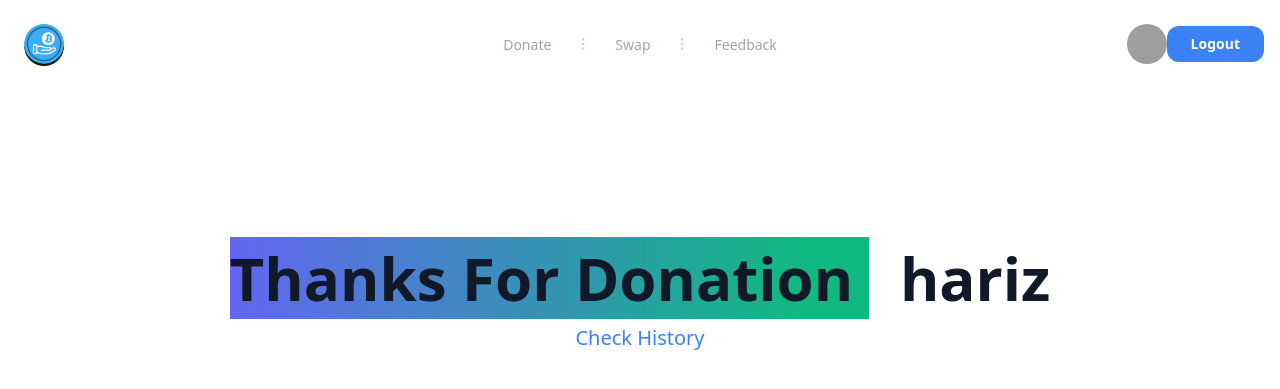
After one commit to nekowawolf/P1, a PHP site: page /payment_waiting.php in a window 1280 px wide. The commit adds this page. Shown: the top 389 px of the page. Run offline with PHP 8.4, Linux system fonts and the light colour scheme; a user stored in the database is signed in; data comes from the database, SQL or seed files in the repository; some libraries are stand-ins or nearby versions; grey boxes are pictures that could not be loaded.

Commit message:
add : payment waiting

```diff
--- a/public/css/style.css
+++ b/public/css/style.css
@@ -1078,6 +1078,37 @@ video {
   background-color: rgb(255 255 255 / var(--tw-bg-opacity));
 }
 
+.bg-gradient-to-r {
+  background-image: linear-gradient(to right, var(--tw-gradient-stops));
+}
+
+.from-indigo-500 {
+  --tw-gradient-from: #6366f1 var(--tw-gradient-from-position);
+  --tw-gradient-to: rgb(99 102 241 / 0) var(--tw-gradient-to-position);
+  --tw-gradient-stops: var(--tw-gradient-from), var(--tw-gradient-to);
+}
+
+.from-10\% {
+  --tw-gradient-from-position: 10%;
+}
+
+.via-sky-500 {
+  --tw-gradient-to: rgb(14 165 233 / 0)  var(--tw-gradient-to-position);
+  --tw-gradient-stops: var(--tw-gradient-from), #0ea5e9 var(--tw-gradient-via-position), var(--tw-gradient-to);
+}
+
+.via-30\% {
+  --tw-gradient-via-position: 30%;
+}
+
+.to-emerald-500 {
+  --tw-gradient-to: #10b981 var(--tw-gradient-to-position);
+}
+
+.to-90\% {
+  --tw-gradient-to-position: 90%;
+}
+
 .bg-cover {
   background-size: cover;
 }
@@ -1207,6 +1238,10 @@ video {
   padding-bottom: 2rem;
 }
 
+.pt-40 {
+  padding-top: 10rem;
+}
+
 .pt-6 {
   padding-top: 1.5rem;
 }
@@ -1305,6 +1340,11 @@ video {
 
 .tracking-tight {
   letter-spacing: -0.025em;
+}
+
+.text-blue-500 {
+  --tw-text-opacity: 1;
+  color: rgb(59 130 246 / var(--tw-text-opacity));
 }
 
 .text-blue-600 {
--- /dev/null
+++ b/public/payment_waiting.php
@@ -0,0 +1,198 @@
+<!DOCTYPE html>
+<html lang="en">
+
+<head>
+  <meta charset="UTF-8" />
+  <meta name="viewport" content="width=device-width, initial-scale=1.0" />
+  <title>Web3donate</title>
+  <link rel="shortcut icon" href="img/logo.png" />
+  <link rel="stylesheet" href="css/style.css" />
+  <link href="https://cdn.jsdelivr.net/npm/tailwindcss@2.2.19/dist/tailwind.min.css" rel="stylesheet">
+  <script src="https://unpkg.com/flowbite@1.4.7/dist/flowbite.js"></script>
+</head>
+
+<body>
+
+  <body class="">
+    <nav class="relative px-4 py-4 flex justify-between items-center bg-white">
+      <a class="text-3xl font-bold leading-none" href="#">
+        <a class="mr-auto text-3xl font-bold leading-none" href="index.php">
+          <img src="img/logo.png" alt="" class="w-14 h-14" />
+        </a>
+      </a>
+      <div class="lg:hidden">
+        <button class="navbar-burger flex items-center text-blue-600 p-3">
+          <svg class="block h-4 w-4 fill-current" viewBox="0 0 20 20" xmlns="http://www.w3.org/2000/svg">
+            <title>Mobile menu</title>
+            <path d="M0 3h20v2H0V3zm0 6h20v2H0V9zm0 6h20v2H0v-2z"></path>
+          </svg>
+        </button>
+      </div>
+      <ul
+        class="hidden absolute top-1/2 left-1/2 transform -translate-y-1/2 -translate-x-1/2 lg:flex lg:mx-auto lg:flex lg:items-center lg:w-auto lg:space-x-6">
+        <li>
+          <a class="text-sm text-gray-400 hover:text-gray-500" href="index.php">Donate</a>
+        </li>
+        <li class="text-gray-300">
+          <svg xmlns="http://www.w3.org/2000/svg" fill="none" stroke="currentColor" class="w-4 h-4 current-fill"
+            viewBox="0 0 24 24">
+            <path stroke-linecap="round" stroke-linejoin="round" stroke-width="2"
+              d="M12 5v0m0 7v0m0 7v0m0-13a1 1 0 110-2 1 1 0 010 2zm0 7a1 1 0 110-2 1 1 0 010 2zm0 7a1 1 0 110-2 1 1 0 010 2z" />
+          </svg>
+        </li>
+        <li>
+          <a class="text-sm text-gray-400 hover:text-gray-500" href="https://app.uniswap.org/swap"
+            target="_blank">Swap</a>
+        </li>
+        <li class="text-gray-300">
+          <svg xmlns="http://www.w3.org/2000/svg" fill="none" stroke="currentColor" class="w-4 h-4 current-fill"
+            viewBox="0 0 24 24">
+            <path stroke-linecap="round" stroke-linejoin="round" stroke-width="2"
+              d="M12 5v0m0 7v0m0 7v0m0-13a1 1 0 110-2 1 1 0 010 2zm0 7a1 1 0 110-2 1 1 0 010 2zm0 7a1 1 0 110-2 1 1 0 010 2z" />
+          </svg>
+        </li>
+
+        <li>
+          <a class="text-sm text-gray-400 hover:text-gray-500" href="feedback.html">Feedback</a>
+        </li>
+      </ul>
+      <div>
+
+        <?php
+        // Menghubungkan ke database dan mengambil data user
+        require 'fetch_user.php';
+
+        // Jika tidak ada data user, redirect ke login
+        if (empty($user_data)) {
+          header("Location: signin.html");
+          exit();
+        }
+        ?>
+
+        <img id="avatarButton" type="button" data-dropdown-toggle="userDropdown" data-dropdown-placement="bottom-start"
+          class="w-10 h-10 rounded-full cursor-pointer" src="https://images.gameinfo.io/pokemon/256/p94f466.webp"
+          alt="User dropdown">
+
+        <!-- Dropdown menu -->
+        <div id="userDropdown" class="z-10 hidden bg-white divide-y divide-gray-100 rounded-lg shadow w-44">
+          <div class="px-4 py-3 text-sm text-gray-900">
+            <div><?php echo htmlspecialchars($user_data['username']); ?></div>
+            <div class="font-medium truncate"><?php echo htmlspecialchars($user_data['email']); ?></div>
+          </div>
+          <ul class="py-2 text-sm text-black-700 dark:text-black-200" aria-labelledby="avatarButton">
+            <li>
+              <a href="h_donate.php" class="block px-4 py-2  hover:bg-blue-500 ">Donation
+                History</a>
+            </li>
+            <li>
+              <a href="h_feedback.php" class="block px-4 py-2  hover:bg-blue-500 ">Feedback
+                History</a>
+            </li>
+          </ul>
+        </div>
+      </div>
+
+
+
+
+      </div>
+      <a class="hidden lg:inline-block py-2 px-6 bg-blue-500 hover:bg-blue-600 text-sm text-white font-bold rounded-xl transition duration-200"
+        href="home.html">Logout</a>
+    </nav>
+    <div class="navbar-menu relative z-50 hidden">
+      <div class="navbar-backdrop fixed inset-0 bg-gray-800 opacity-25"></div>
+      <nav class="fixed top-0 left-0 bottom-0 flex flex-col w-5/6 max-w-sm py-6 px-6 bg-white border-r overflow-y-auto">
+        <div class="flex items-center mb-8">
+          <a class="mr-auto text-3xl font-bold leading-none" href="#">
+            <img src="img/logo.png" alt="" class="w-80 h-80" />
+          </a>
+          <button class="navbar-close">
+            <svg class="h-6 w-6 text-gray-400 cursor-pointer hover:text-gray-500" xmlns="http://www.w3.org/2000/svg"
+              fill="none" viewBox="0 0 24 24" stroke="currentColor">
+              <path stroke-linecap="round" stroke-linejoin="round" stroke-width="2" d="M6 18L18 6M6 6l12 12"></path>
+            </svg>
+          </button>
+        </div>
+        <div>
+          <ul>
+            <li class="mb-1">
+              <a class="block p-4 text-sm font-semibold text-gray-400 hover:bg-blue-50 hover:text-blue-600 rounded"
+                href="index.php">Donate</a>
+            </li>
+            <li class="mb-1">
+              <a class="block p-4 text-sm font-semibold text-gray-400 hover:bg-blue-50 hover:text-blue-600 rounded"
+                href="https://app.uniswap.org/swap" target="_blank">Swap</a>
+            </li>
+            <li class="mb-1">
+              <a class="block p-4 text-sm font-semibold text-gray-400 hover:bg-blue-50 hover:text-blue-600 rounded"
+                href="feedback.html">Feedback</a>
+            </li>
+          </ul>
+        </div>
+        <div class="mt-auto">
+          <div class="pt-6">
+            <a class="block px-4 py-3 mb-2 leading-loose text-xs text-center text-white font-semibold bg-blue-600 hover:bg-blue-700 rounded-xl"
+              href="home.html">Logout</a>
+          </div>
+        </div>
+      </nav>
+    </div>
+  </body>
+
+  <script>
+    // Burger menus
+    document.addEventListener("DOMContentLoaded", function () {
+      // open
+      const burger = document.querySelectorAll(".navbar-burger");
+      const menu = document.querySelectorAll(".navbar-menu");
+
+      if (burger.length && menu.length) {
+        for (var i = 0; i < burger.length; i++) {
+          burger[i].addEventListener("click", function () {
+            for (var j = 0; j < menu.length; j++) {
+              menu[j].classList.toggle("hidden");
+            }
+          });
+        }
+      }
+
+      // close
+      const close = document.querySelectorAll(".navbar-close");
+      const backdrop = document.querySelectorAll(".navbar-backdrop");
+
+      if (close.length) {
+        for (var i = 0; i < close.length; i++) {
+          close[i].addEventListener("click", function () {
+            for (var j = 0; j < menu.length; j++) {
+              menu[j].classList.toggle("hidden");
+            }
+          });
+        }
+      }
+
+      if (backdrop.length) {
+        for (var i = 0; i < backdrop.length; i++) {
+          backdrop[i].addEventListener("click", function () {
+            for (var j = 0; j < menu.length; j++) {
+              menu[j].classList.toggle("hidden");
+            }
+          });
+        }
+      }
+    });
+  </script>
+
+  <div class="text-center">
+    <h1 class="pt-40 mb-4 text-3xl font-extrabold text-gray-900 md:text-5xl lg:text-6xl">
+      <span class="bg-gradient-to-r from-indigo-500 from-10% via-sky-500 via-30% to-emerald-500 to-90% ...">
+        Thanks For Donation
+      </span>
+      <span>&nbsp;</span>
+      <?php echo htmlspecialchars($user_data['username']); ?>
+    </h1>
+    <p class="text-lg font-normal text-gray-500 lg:text-xl dark:text-gray-400">
+      <a href="h_donate.php" class="text-blue-500 hover:underline">Check History</a>
+    </p>
+  </div>
+
+</html>
--- a/public/process_payment.php
+++ b/public/process_payment.php
@@ -38,7 +38,7 @@ if ($_SERVER['REQUEST_METHOD'] == 'POST') {
         if ($stmt->execute()) {
             echo "Payment successfully recorded.";
             // Redirect ke halaman riwayat donasi atau halaman lain yang diinginkan
-            header("Location: index.php");
+            header("Location: payment_waiting.php");
             exit();
         } else {
             echo "Error: " . $stmt->error;
```
